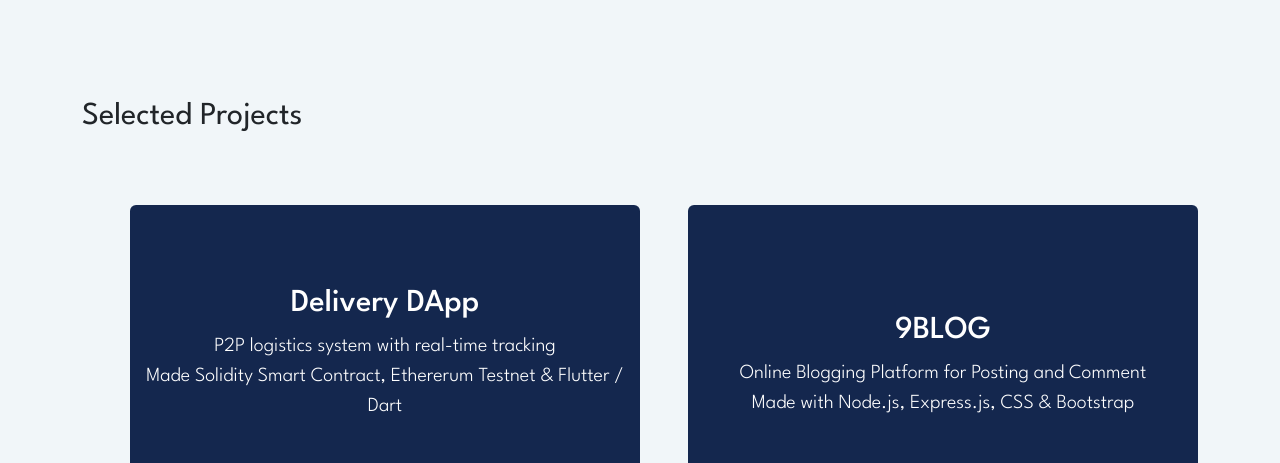
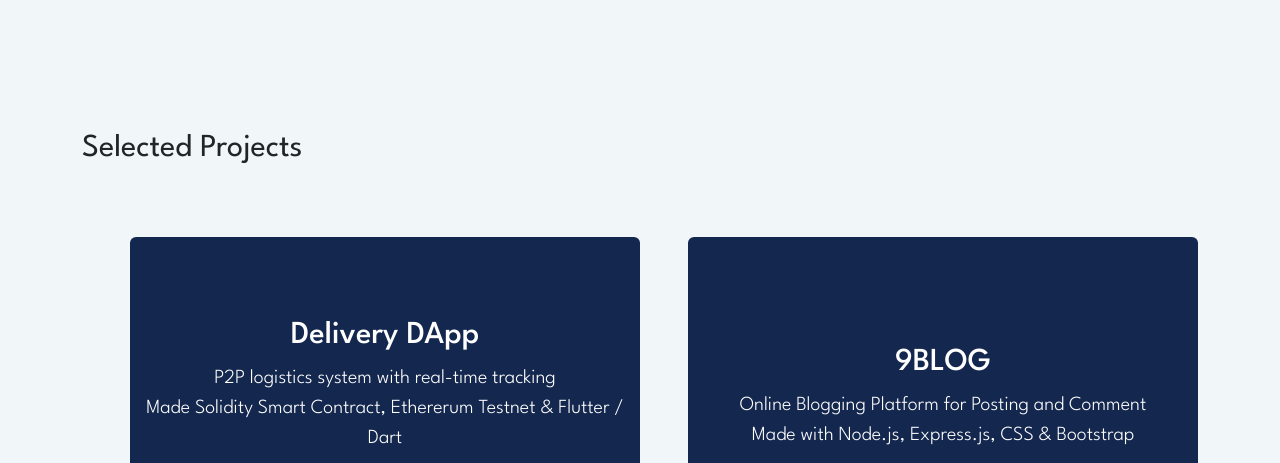
Before and after one commit to ivanlong20/Portfolio-Site, a website: page index.html in a window 1280 px wide. Shown: the part 2941-3404 px from the top of the page. Drawn offline with nearby package versions, Linux system fonts and the light colour scheme.

Commit message:
update layout

```diff
--- a/index.html
+++ b/index.html
@@ -288,7 +288,7 @@
       </div>
     </div>
 
-    <div id="work"></div>
+    <div id="work" class="bg-one py-3"></div>
     <div class="project-container py-5 bg-one">
       <div class="container mb-5">
         <div class="row">
```
